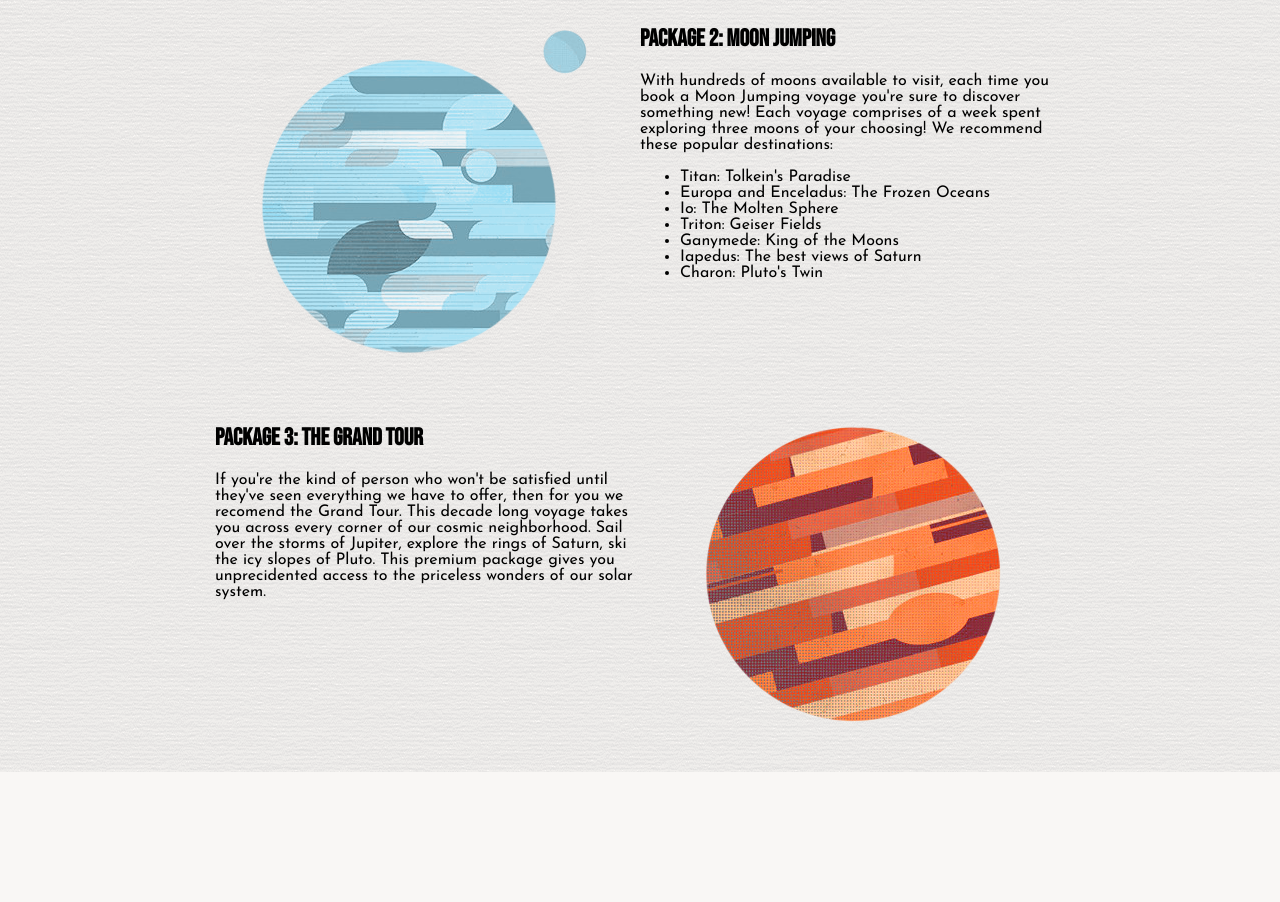
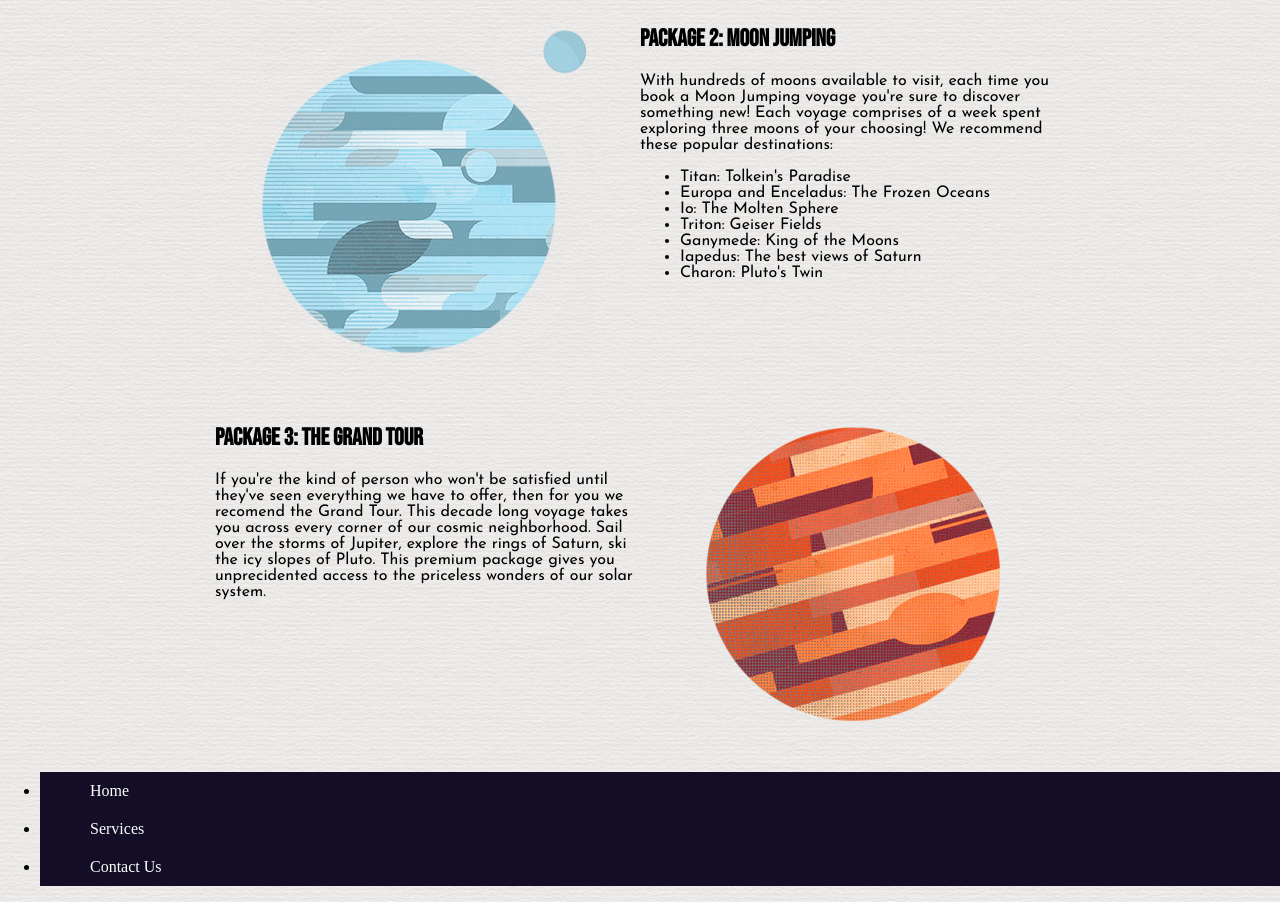
Before and after one commit to cosmicsplatter/cosmicsplatter.github.io, a plain HTML site: page services.html in a window 1280 px wide. Shown: the part 616-1518 px from the top of the page. Before the commit the page ends 1388 px from the top, so only its background shows below. Drawn offline with Linux system fonts and the light colour scheme.

Commit message:
Update services.html

```diff
--- a/services.html
+++ b/services.html
@@ -67,4 +67,11 @@
     </div>
 
 </body>
+    <footer class="footer">
+    <ul>
+        <li><a href="index.html" class="gradient">Home</a></li>
+        <li><a href="services.html" class="gradient">Services</a></li>
+        <li><a href="contact.html" class="gradient">Contact Us</a></li>
+    </ul>
+</footer>
 </html>
```
